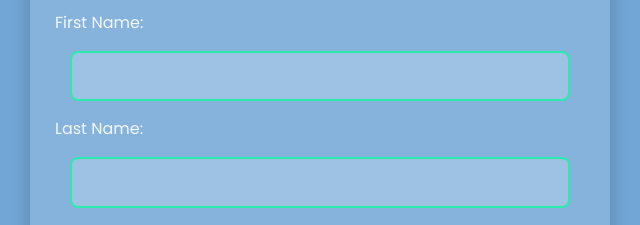
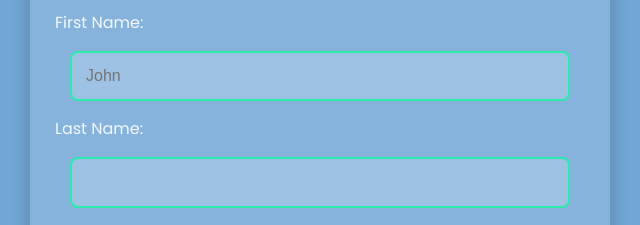
Before and after one commit to jmaners-ITMD362/Project-1, a plain HTML site: page index.html in a window 1280 px wide. Shown: the part 400-625 px from the top of the page, 320-960 px from the left. Drawn offline with Linux system fonts and the light colour scheme.

Commit message:
Added placeholder

```diff
--- a/index.html
+++ b/index.html
@@ -21,7 +21,7 @@
 
             <form id="signup-form">
                 <label for="firstname">First Name:</label>
-                <input type="text" id="firstname" name="firstname" required>
+                <input type="text" id="firstname" name="firstname" placeholder="John" required>
 
                 <label for="lastname">Last Name:</label>
                 <input type="text" id="lastname" name="lastname" required>
```
